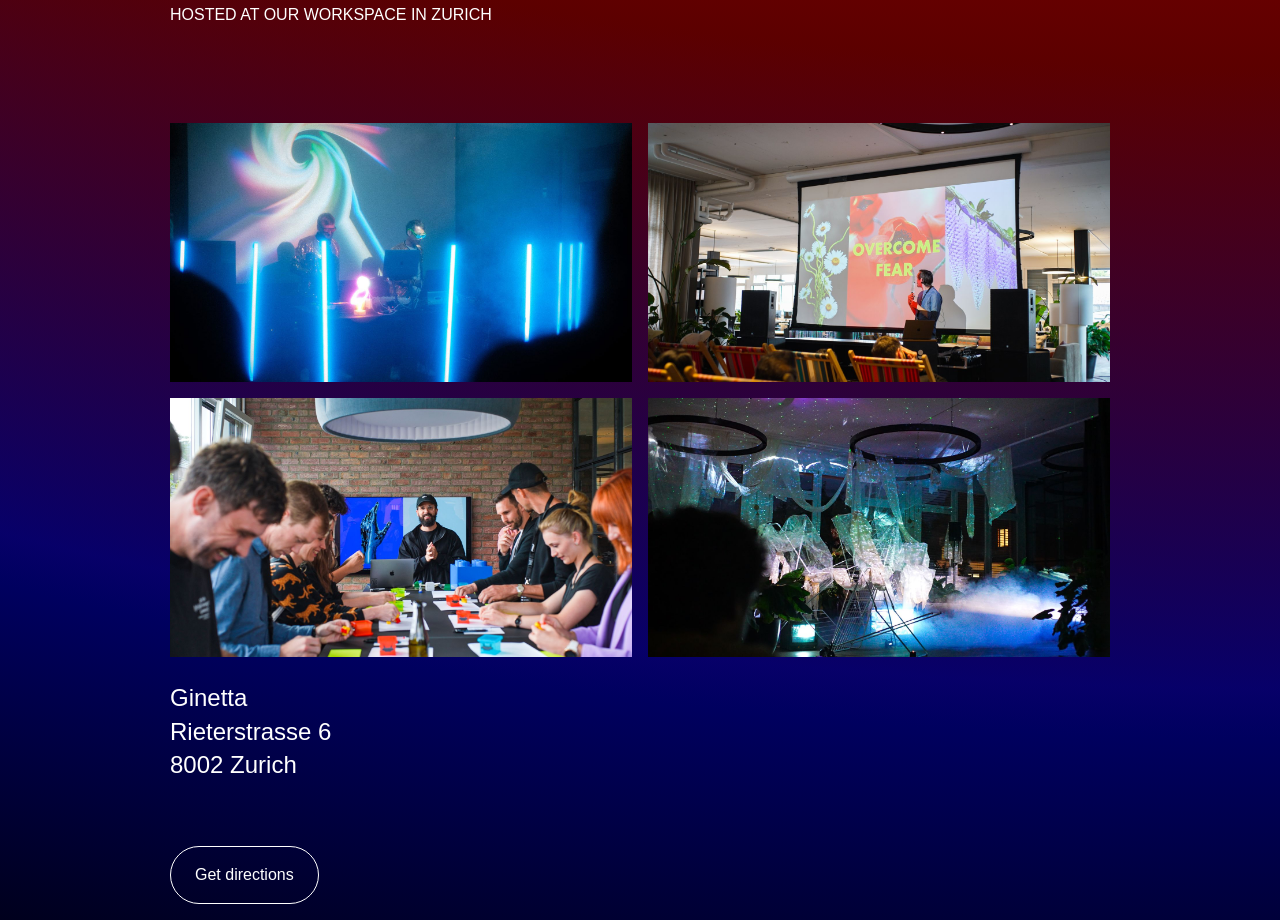
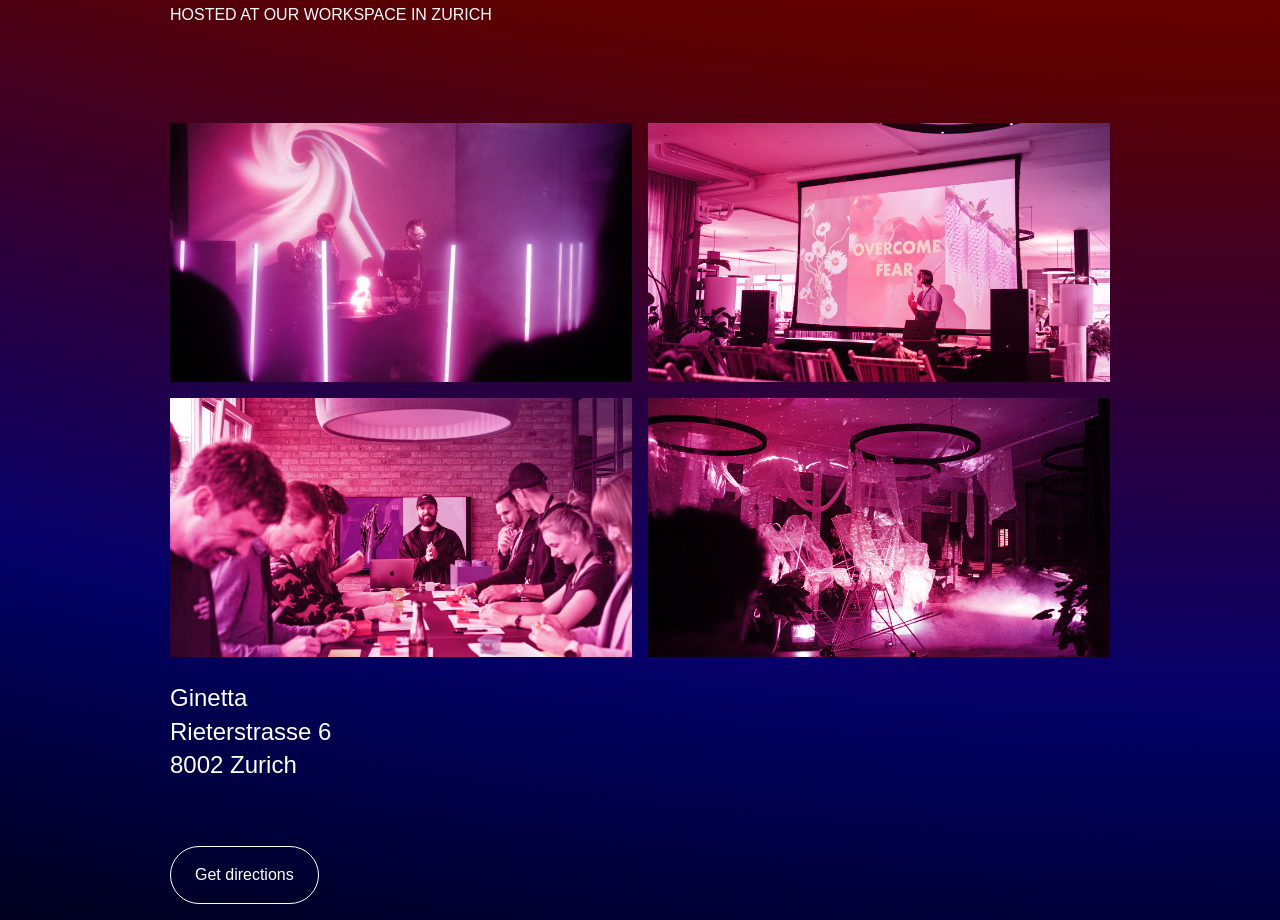
Before and after one commit to ginetta/ginetta-tonic-featival, a website: page src/index.html in a window 1280 px wide. Shown: the part 4660-5580 px from the top of the page. Drawn offline with Linux system fonts and the light colour scheme; a script that the page names is missing.

Commit message:
feat(Images): added gradient overlay effect to images

```diff
--- a/src/index.html
+++ b/src/index.html
@@ -69,7 +69,7 @@
           height: 100%;
           width: 100%;
           background: url(/images/bg-noise-light.png);
-          opacity: .6;
+          opacity: 0.6;
         }
       }
 
@@ -99,6 +99,43 @@
         }
         100% {
           opacity: 0;
+        }
+      }
+
+      /* Image hover effect */
+      .image {
+        position: relative;
+
+        img {
+          background: #000;
+          cursor: pointer;
+        }
+
+        &::before {
+          content: '';
+          position: absolute;
+          left: 0;
+          top: 0;
+          width: 100%;
+          height: 100%;
+          background: linear-gradient(
+            225deg,
+            #000000 0%,
+            #000000 25%,
+            #1e539e 50%,
+            #ff3083 75%,
+            #7800a8 100%
+          );
+          background-repeat: no-repeat;
+          background-size: 400% 400%;
+          background-position: 0;
+          opacity: 0.75;
+          mix-blend-mode: color;
+          transition: 0.75s all;
+        }
+
+        &:hover::before {
+          background-position: 0 -100%;
         }
       }
 
@@ -525,6 +562,7 @@
             <h1 class="heading-1">JOIN US AT OUR WORKSPACE</h1>
             <div class="subtitle">HOSTED AT OUR WORKSPACE IN ZURICH</div>
             <div class="base-div">
+              <div class="image">
                 <img
                   src="images/Ginetta_Tonic_Image_1.jpg"
                   loading="lazy"
@@ -537,7 +575,10 @@
                   "
                   alt="2 musicians playing music in front of a LED wall"
                   class="base-image"
-              /><img
+                />
+              </div>
+              <div class="image">
+                <img
                   src="images/Ginetta_Tonic_Image_2.jpeg"
                   loading="lazy"
                   sizes="100vw"
@@ -549,7 +590,10 @@
                   "
                   alt="Talk to overcome fear"
                   class="base-image"
-              /><img
+                />
+              </div>
+              <div class="image">
+                <img
                   src="images/Ginetta_Tonic_Image_3.jpeg"
                   loading="lazy"
                   sizes="100vw"
@@ -561,7 +605,10 @@
                   "
                   alt="An art workshop with creatives"
                   class="base-image"
-              /><img
+                />
+              </div>
+              <div class="image">
+                <img
                   src="images/Ginetta_Tonic_Image_4.jpeg"
                   loading="lazy"
                   sizes="100vw"
@@ -574,6 +621,7 @@
                   alt="Art Installation with Fog and projections"
                   class="base-image"
                 />
+              </div>
             </div>
             <p class="body-text sandwich">Ginetta<br />Rieterstrasse 6<br />8002 Zurich</p>
             <a
```
Lines whose indentation alone changed are shown as unchanged.
